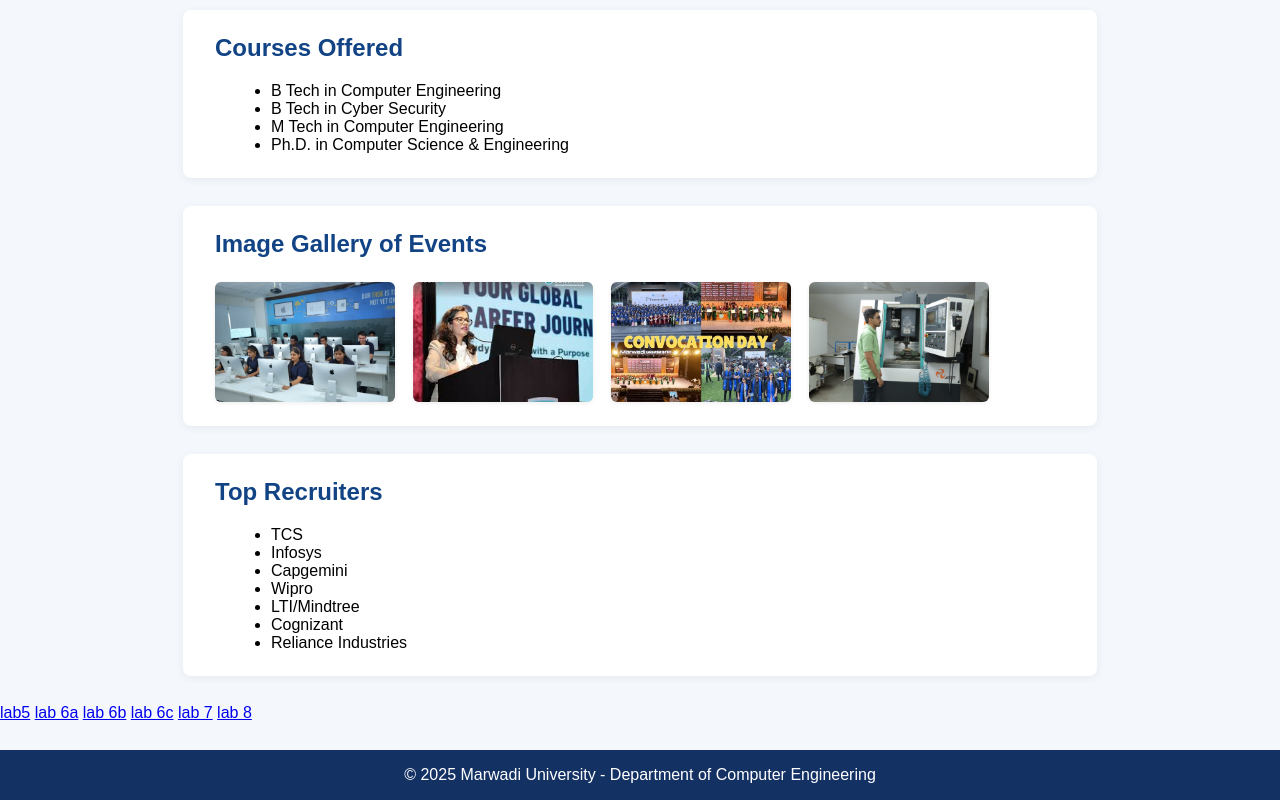
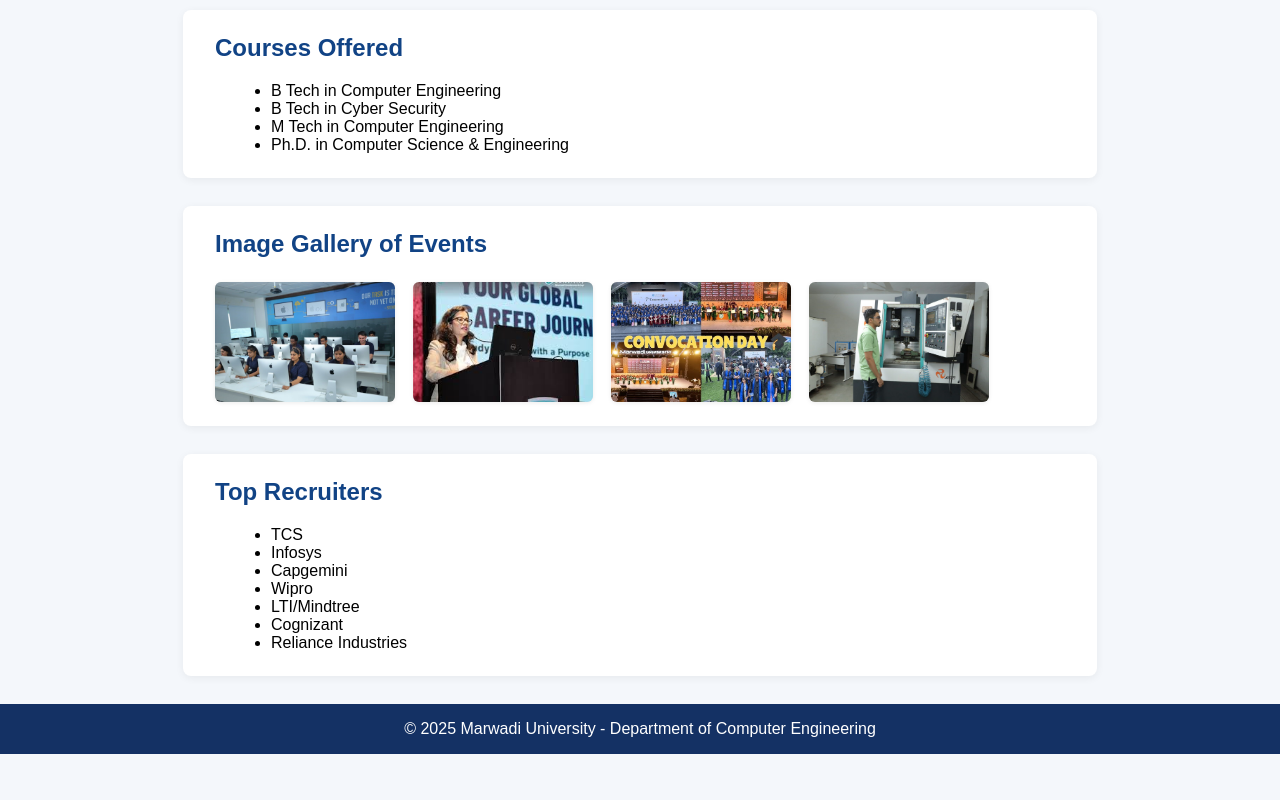
Before and after one commit to Rachit-Parsana/college-webpage, a plain HTML site: page docs/index.html in a window 1280 px wide. Shown: the part 764-1564 px from the top of the page. After the commit the page ends 1518 px from the top, so only its background shows below. Drawn offline with Linux system fonts and the light colour scheme.

Commit message:
Update index.html

```diff
--- a/docs/index.html
+++ b/docs/index.html
@@ -83,12 +83,7 @@
             <li>Reliance Industries</li>
         </ul>
     </section>
-<a href="lab 5.html">lab5</a>
-<a href="lab 6 a.html">lab 6a</a>
-<a href="lab 6 b.html">lab 6b</a>
-<a href="lab 6 c.html">lab 6c</a>
-<a href="lab 7.html">lab 7</a>
-<a href="lab 8.html">lab 8</a>
+
     <footer>
         &copy; 2025 Marwadi University - Department of Computer Engineering
     </footer>
```
